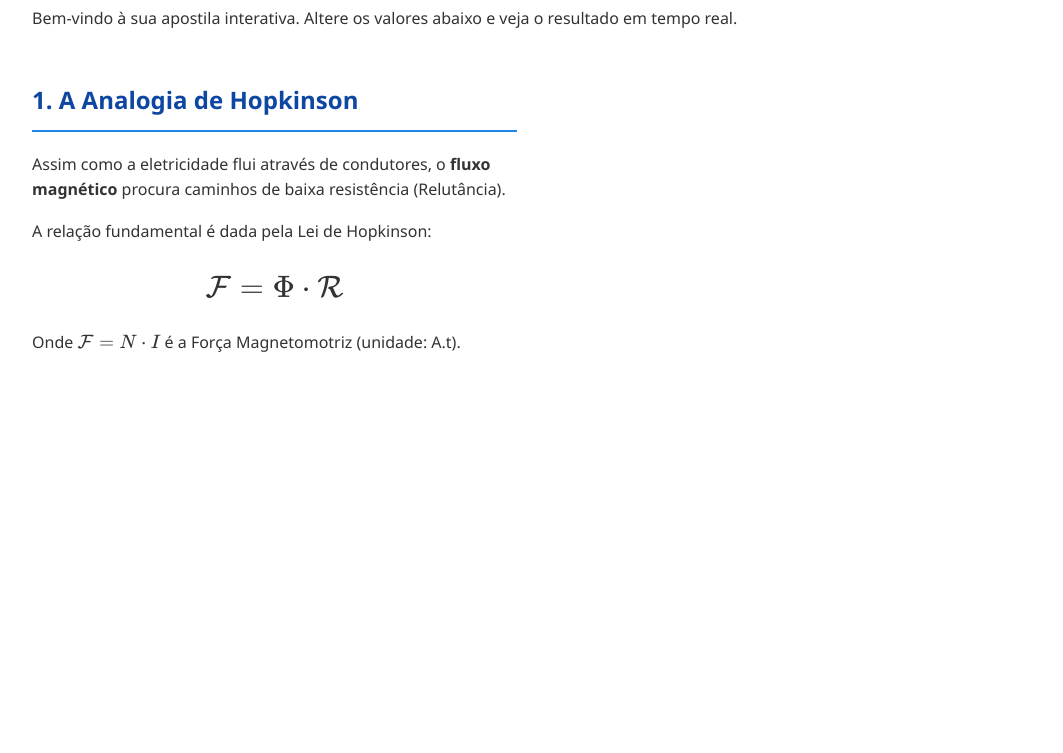
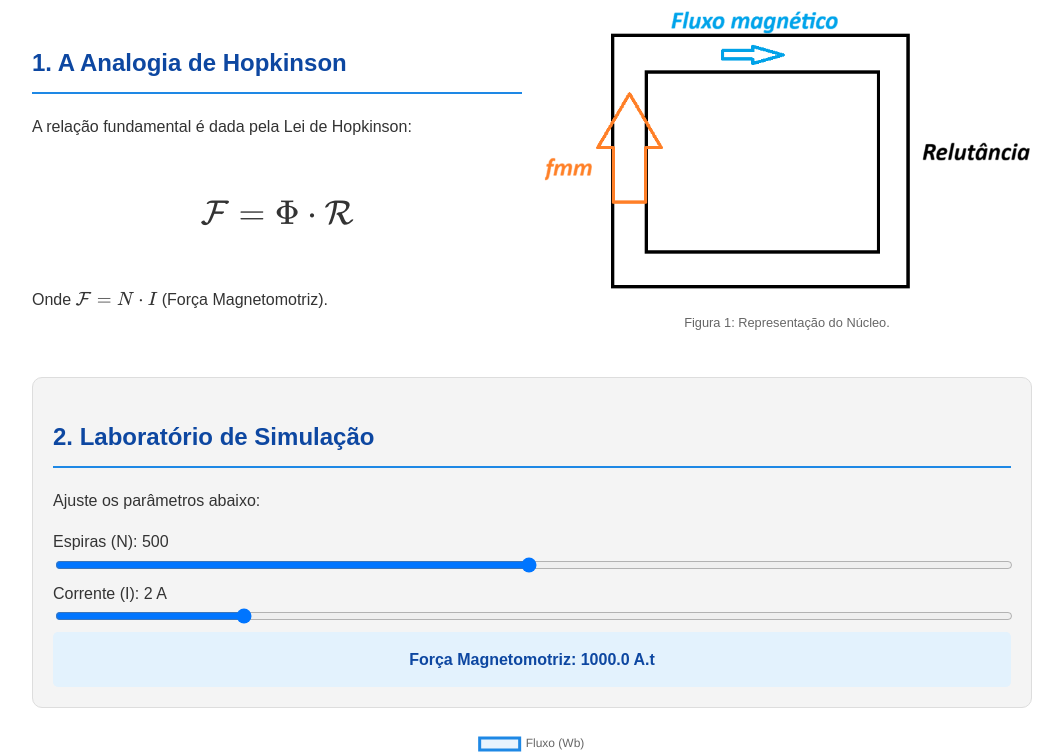
Before and after one commit to cx3medeiros-lab/Apostila-CircuitosMagneticos, a plain HTML site: page index.html in a window 1280 px wide. Shown: the part 132-885 px from the top of the page, without its empty margins (108-1171 px from the left). Before the commit the page ends 800 px from the top, so only its background shows below. Drawn offline with nearby package versions, Linux system fonts and the light colour scheme.

Commit message:
Update title and improve styling in index.html

```diff
--- a/index.html
+++ b/index.html
@@ -3,96 +3,118 @@
 <head>
     <meta charset="UTF-8">
     <meta name="viewport" content="width=device-width, initial-scale=1.0">
-    <title>Apostila Interativa - Circuitos Magnéticos</title>
+    <title>Apostila Interativa</title>
 
     <script src="https://cdn.jsdelivr.net/npm/chart.js"></script>
     <script src="https://polyfill.io/v3/polyfill.min.js?features=es6"></script>
     <script id="MathJax-script" async src="https://cdn.jsdelivr.net/npm/mathjax@3/es5/tex-mml-chtml.js"></script>
 
     <style>
-        /* --- ESTILO VISUAL (SITE) --- */
-        body {
-            font-family: 'Segoe UI', Tahoma, Geneva, Verdana, sans-serif;
-            line-height: 1.6;
-            padding: 20px;
-            max-width: 1000px;
-            margin: auto;
-            color: #333;
-            background-color: #fff;
-        }
-        h1 { color: #1E88E5; font-size: 2.8em; margin-bottom: 10px; }
-        h2 { color: #0D47A1; border-bottom: 2px solid #1E88E5; padding-bottom: 10px; margin-top: 30px; }
+        body { font-family: sans-serif; line-height: 1.6; padding: 20px; max-width: 1000px; margin: auto; color: #333; background: white; }
+        h1 { color: #1E88E5; font-size: 2.5em; }
+        h2 { color: #0D47A1; border-bottom: 2px solid #1E88E5; padding-bottom: 10px; }
 
-        /* Layout de Colunas (Texto e Imagem) */
-        .row {
+        /* Estrutura de Colunas Lado a Lado */
+        .container-colunas {
             display: flex;
-            flex-wrap: wrap;
-            gap: 30px;
-            margin-top: 20px;
+            flex-direction: row; /* Força ficar lado a lado */
             align-items: center;
-        }
-        .column { flex: 1; min-width: 300px; }
-
-        /* Controles (Sliders) */
-        .controls {
-            background: #f8f9fa;
-            padding: 25px;
-            border-radius: 12px;
-            margin: 30px 0;
-            border: 1px solid #e9ecef;
-        }
-        .control-group { margin-bottom: 20px; }
-        label { display: block; font-weight: bold; margin-bottom: 8px; font-size: 1.1em; }
-        input[type=range] { width: 100%; cursor: pointer; }
-
-        .result {
-            background: #e3f2fd;
-            padding: 15px;
-            border-radius: 8px;
-            font-weight: bold;
-            color: #0D47A1;
-            font-size: 1.2em;
-            text-align: center;
+            justify-content: space-between;
+            gap: 20px;
+            margin-bottom: 30px;
         }
 
-        /* --- REGRAS DE IMPRESSÃO (PDF) --- */
+        .coluna-texto { flex: 1; }
+        .coluna-imagem { flex: 1; text-align: center; }
+
+        img { max-width: 100%; height: auto; border-radius: 8px; }
+
+        .controls { background: #f4f4f4; padding: 20px; border-radius: 10px; margin: 20px 0; border: 1px solid #ddd; }
+        input[type=range] { width: 100%; }
+        .result { background: #e3f2fd; padding: 15px; border-radius: 5px; font-weight: bold; color: #0D47A1; text-align: center; }
+
         @media print {
-            body { padding: 0; margin: 0; }
-            .controls { display: none; } /* Esconde os sliders no PDF */
+            .controls { display: none; } /* Esconde sliders no PDF */
+            .container-colunas { display: flex !important; flex-direction: row !important; }
+            canvas, img { page-break-inside: avoid !important; }
+            h2 { page-break-before: always; }
+        }
 
-            /* Evita que o gráfico seja cortado ao meio entre páginas */
-            canvas {
-                max-width: 100% !important;
-                page-break-inside: avoid !important;
-                display: block;
-                margin: 20px auto;
-            }
-
-            /* Força quebra de página antes da conclusão para organização */
-            .conclusao-secao {
-                page-break-before: always;
-            }
-
-            /* Garante que a imagem principal não seja cortada */
-            img { page-break-inside: avoid; max-width: 100%; }
+        /* Ajuste para telas pequenas (Celular) */
+        @media (max-width: 600px) {
+            .container-colunas { flex-direction: column; }
         }
     </style>
 </head>
 <body>
 
     <h1>🧲 Circuitos Magnéticos: Módulo 1</h1>
-    <p>Bem-vindo à sua apostila interativa. Altere os valores abaixo e veja o resultado em tempo real.</p>
 
-    <div class="row">
-        <div class="column">
+    <div class="container-colunas">
+        <div class="coluna-texto">
             <h2>1. A Analogia de Hopkinson</h2>
-            <p>Assim como a eletricidade flui através de condutores, o <b>fluxo magnético</b> procura caminhos de baixa resistência (Relutância).</p>
             <p>A relação fundamental é dada pela Lei de Hopkinson:</p>
-            <div style="font-size: 1.6em; margin: 20px 0; text-align: center;">
+
+            <div style="font-size: 1.8em; padding: 10px; text-align: center;">
                 \[ \mathcal{F} = \Phi \cdot \mathcal{R} \]
             </div>
-            <p>Onde \( \mathcal{F} = N \cdot I \) é a Força Magnetomotriz (unidade: A.t).</p>
+
+            <p>Onde \( \mathcal{F} = N \cdot I \) (Força Magnetomotriz).</p>
         </div>
 
-        <div class="column" style="text-align: center;">
-            <img src="CircuitoBasico01.png" alt="Circuito Magnético" style="
+        <div class="coluna-imagem">
+            <img src="CircuitoBasico01.png" alt="Circuito Magnético">
+            <p style="font-size: 0.8em; color: #666;">Figura 1: Representação do Núcleo.</p>
+        </div>
+    </div>
+
+    <div class="controls">
+        <h2>2. Laboratório de Simulação</h2>
+        <p>Ajuste os parâmetros abaixo:</p>
+        <div class="control-group">
+            <label id="labelN">Espiras (N): 500</label>
+            <input type="range" id="inputN" min="10" max="1000" value="500" oninput="update()">
+        </div>
+        <div class="control-group">
+            <label id="labelI">Corrente (I): 2.0 A</label>
+            <input type="range" id="inputI" min="0.1" max="10" step="0.1" value="2.0" oninput="update()">
+        </div>
+        <div class="result" id="fmmResult">Força Magnetomotriz: 1000.0 A.t</div>
+    </div>
+
+    <canvas id="meuGrafico" style="width: 100%; height: 300px;"></canvas>
+
+    <div class="conclusao">
+        <h2>3. Conclusão</h2>
+        <p>Utilize esta simulação para os cálculos da apostila.</p>
+    </div>
+
+    <script>
+        const ctx = document.getElementById('meuGrafico').getContext('2d');
+        let chart = new Chart(ctx, {
+            type: 'line',
+            data: { labels: [], datasets: [{ label: 'Fluxo (Wb)', data: [], borderColor: '#1E88E5', backgroundColor: 'rgba(30,136,229,0.1)', fill: true }] },
+            options: { responsive: true, maintainAspectRatio: false }
+        });
+
+        function update() {
+            const N = document.getElementById('inputN').value;
+            const I = document.getElementById('inputI').value;
+            document.getElementById('labelN').innerText = `Espiras (N): ${N}`;
+            document.getElementById('labelI').innerText = `Corrente (I): ${I} A`;
+            const fmm = N * I;
+            document.getElementById('fmmResult').innerText = `Força Magnetomotriz: ${fmm.toFixed(1)} A.t`;
+
+            const u0 = 4 * Math.PI * 1e-7;
+            const area = 0.01; const comp = 0.5; const ur = 2000;
+            let labels = []; let dados = [];
+            for (let x = 0; x <= 0.005; x += 0.0005) {
+                const fluxo = fmm / ((comp / (ur * u0 * area)) + (x / (u0 * area)));
+                labels.push(x.toFixed(4)); dados.push(fluxo);
+            }
+            chart.data.labels = labels; chart.data.datasets[0].data = dados; chart.update();
+        }
+        update();
+    </script>
+</body>
+</html>
```
